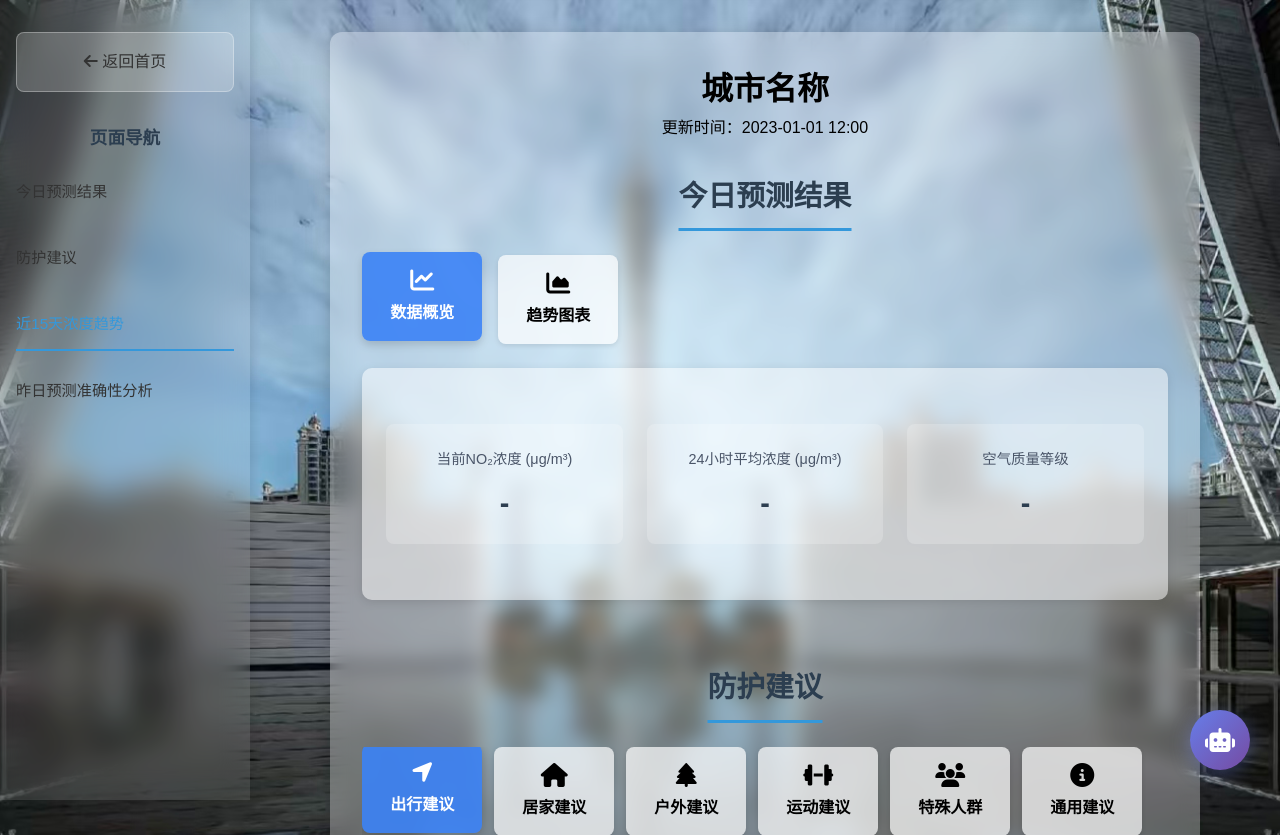
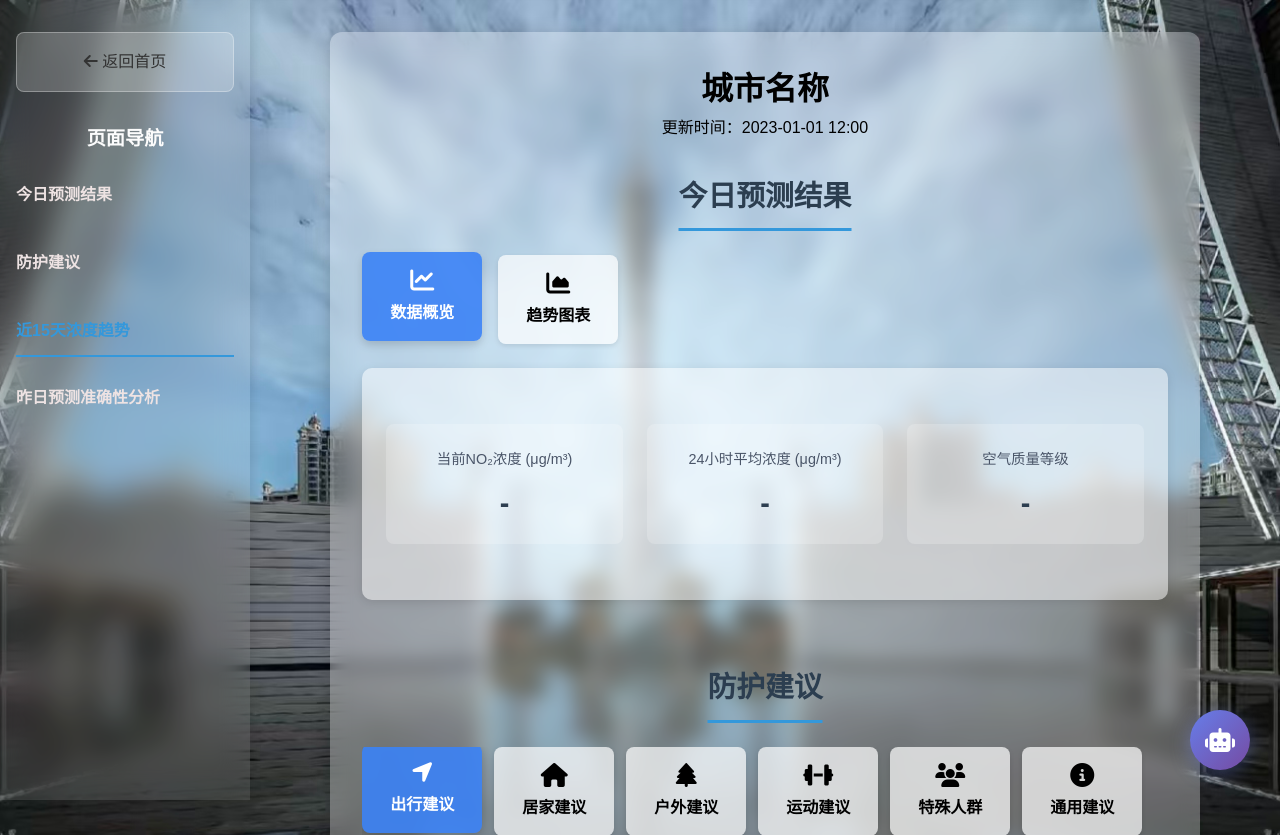
Before and after one commit to Scream9371/no2-prediction-system, a Flask app: page /city/1 in a window 1280 px wide. Shown: the top 835 px of the page. Run offline with Flask 3, Linux system fonts and the light colour scheme; data that the repository does not hold is empty.

Commit message:
子页面导航窗格

```diff
--- a/web/templates/city.html
+++ b/web/templates/city.html
@@ -52,6 +52,7 @@
             padding: 2rem 1rem;
             box-shadow: 2px 0 10px rgba(0, 0, 0, 0.1);
             z-index: 1000;
+            font-weight: 600;
         }
 
         .back-btn {
@@ -74,9 +75,9 @@
         }
 
         .nav-title {
-            font-size: 1.1rem;
-            font-weight: 600;
-            color: #2c3e50;
+            font-size: 1.2rem;
+            font-weight: 700;
+            color: #fcfcfc;
             margin-bottom: 1rem;
             text-align: center;
         }
@@ -91,9 +92,9 @@
         .nav-item {
             padding: 0.75rem 0;
             text-decoration: none;
-            color: #333;
-            font-weight: 500;
-            font-size: 0.95rem;
+            color: #eee3e3;
+            font-weight: 600;
+            font-size: 1.0rem;
             transition: all 0.3s ease;
             text-align: left;
             position: relative;
```
Also changed, not shown: web/templates/index.html (+27 -27 lines).
